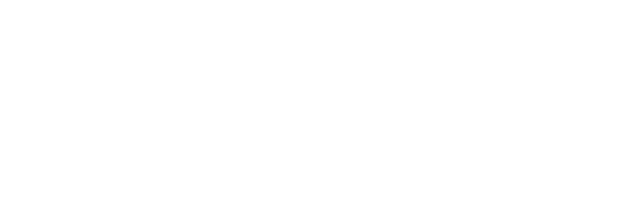
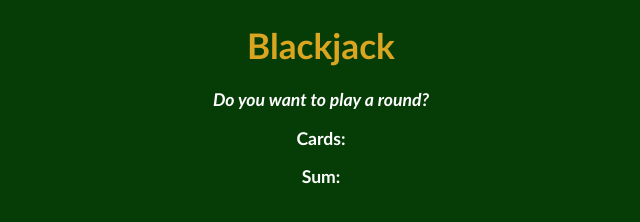
Before and after one commit to vickoritz/Blackjack, a plain HTML site: page index.html in a window 1280 px wide. Shown: the whole page, without its empty margins (319-959 px from the left). Drawn offline with Linux system fonts and the light colour scheme.

Commit message:
feat: Added basic css

```diff
--- a/index.html
+++ b/index.html
@@ -2,10 +2,13 @@
 <html>
     <head>
         <link rel="stylesheet" href="styles.css">
-        <script scr="index.js"></script>
         <title>A blackjack game</title>
     </head>
     <body>
-
+        <h1>Blackjack</h1>
+        <p id="message-el">Do you want to play a round?</p>
+        <p>Cards:</p>
+        <p>Sum:</p>
+        <script scr="index.js"></script>
     </body>
 </html>
--- a/styles.css
+++ b/styles.css
@@ -1,18 +1,22 @@
 /* Complete the CSS styling according to the provided design */
 
 body {
-    font-family: 'Trebuchet MS', 'Lucida Sans Unicode', 'Lucida Grande', 'Lucida Sans', Arial, sans-serif;
-    background-image: url("images/table.png");
+    font-family: 'Trebuchet MS', 'Lucida Sans Unicode', 'Lucida Grande', 'Lucida Sans', Arial,sans-serif;
+    background-color: rgb(6, 61, 6);
     color: white;
+    font-weight: bold;
     text-align: center;
+    font-size: 110%;
+
 }
 
 h1 {
     color: goldenrod;
+    font-weight: bold;
+
 }
 
 #message-el {
-    font-size: 120%;
+    font-weight: bold;
     font-style: italic;
-
 }
```
